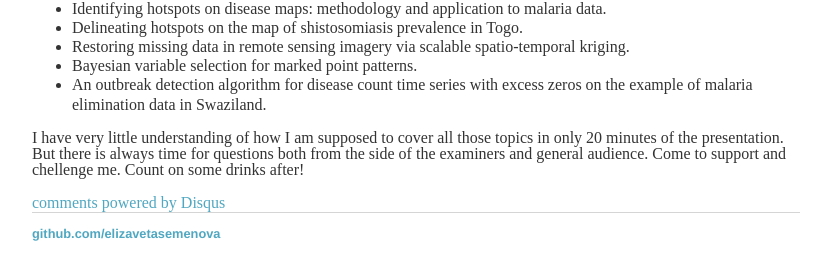
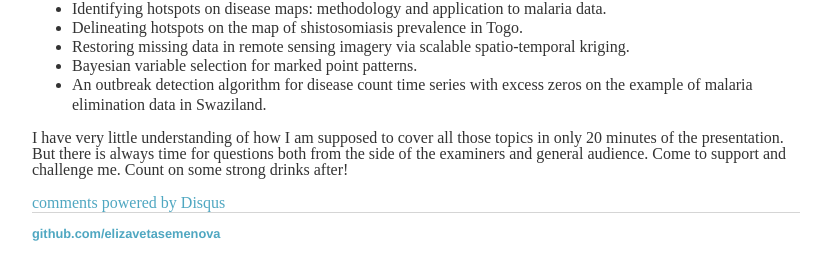
Before and after one commit to elizavetasemenova/elizavetasemenova.github.io, a Jekyll site: the page built from _posts/2019-02-01-PhD-Thesis-Defense.md, in a window 1280 px wide. Shown: the part 272-552 px from the top of the page, without its empty margins (224-1054 px from the left). Built offline with Jekyll 4.4.1, drawn with Linux system fonts in a browser that asks for light colours; comment, search, counter and statistics services are not loaded.

Commit message:
Update 2019-02-01-PhD-Thesis-Defense.md

```diff
--- a/_posts/2019-02-01-PhD-Thesis-Defense.md
+++ b/_posts/2019-02-01-PhD-Thesis-Defense.md
@@ -17,4 +17,4 @@ of them tentative) are as follows:
 - An outbreak detection algorithm for disease count time series with excess zeros on the example of malaria elimination data in Swaziland.
 
 I have very little understanding of how I am supposed to cover all those topics in only 20 minutes of the presentation. But there is
-always time for questions both from the side of the examiners and general audience. Come to support and chellenge me. Count on some drinks after!
+always time for questions both from the side of the examiners and general audience. Come to support and challenge me. Count on some strong drinks after!
```
